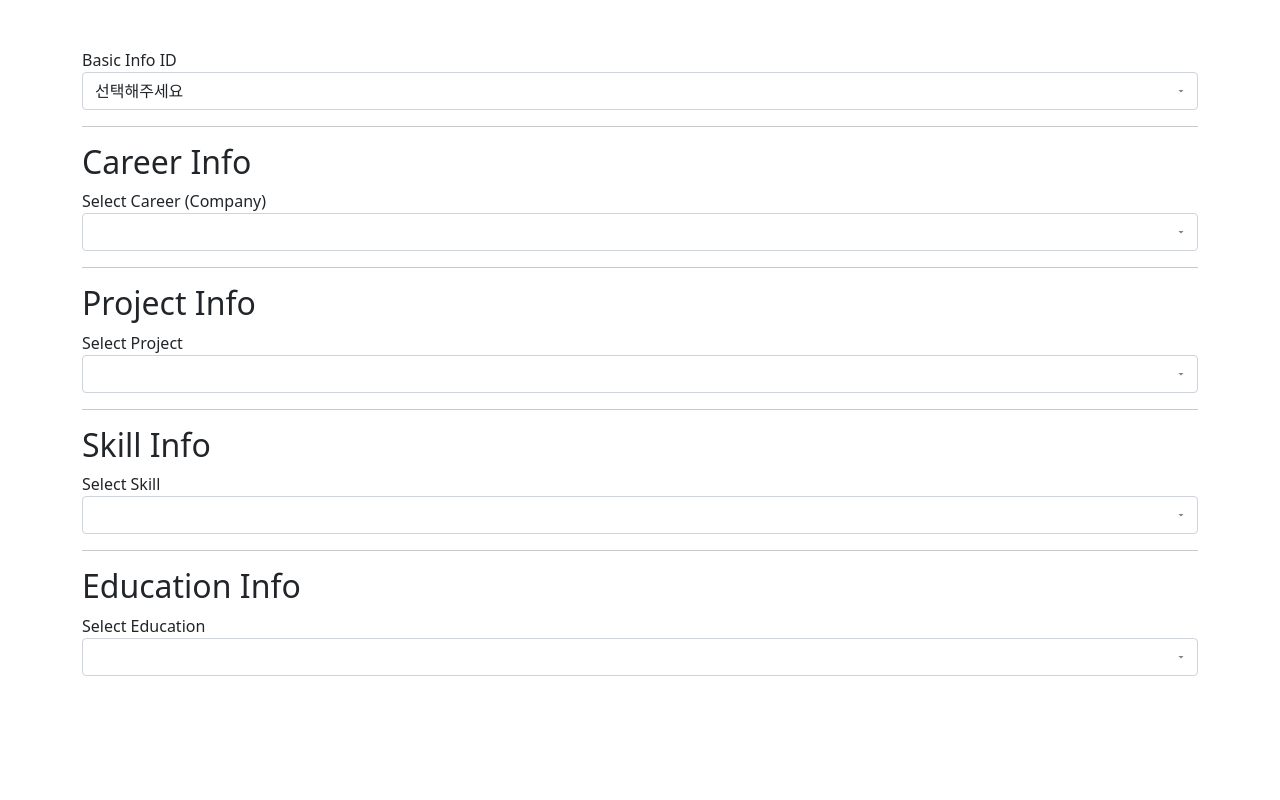
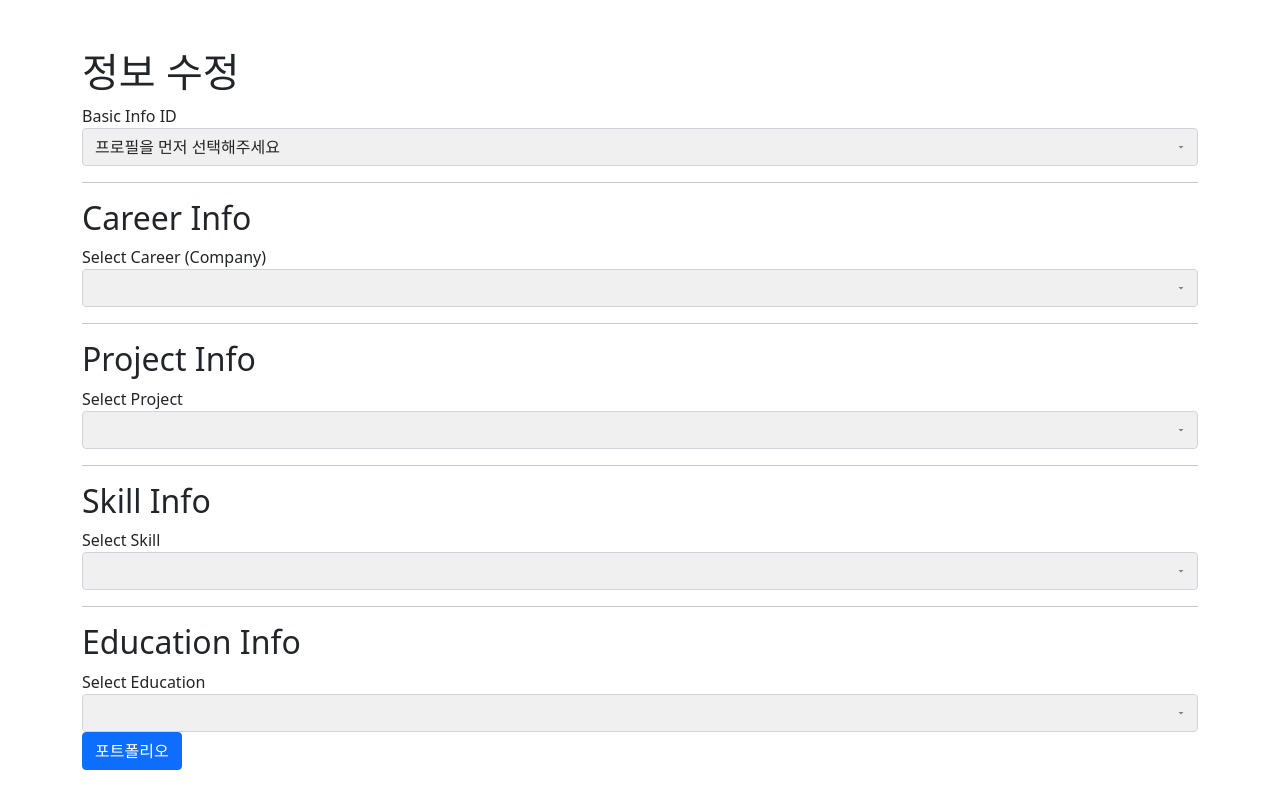
Before and after one commit to comsa33/portfolio-service, a Flask app: page /update_info in a window 1280 px wide. Run offline with Flask 3, Linux system fonts and the light colour scheme; data that the repository does not hold is empty; some libraries are stand-ins or nearby versions.

Commit message:
fix: html

```diff
--- a/static/css/update_info.css
+++ b/static/css/update_info.css
@@ -8,3 +8,7 @@ select.form-control {
     background-size: 12px; /* Set the size of the background image */
     padding-right: 30px; /* Add padding to not overlap the text and background image */
 }
+
+#career_select, #basic_info_id, #project_select, #skill_select, #education_select{
+    background-color: #f0f0f0;
+}
--- a/static/js/update_info.js
+++ b/static/js/update_info.js
@@ -11,7 +11,7 @@ function loadBasicInfoData() {
             // Add a default option
             const defaultOption = document.createElement("option");
             defaultOption.value = "";
-            defaultOption.textContent = "선택해주세요";
+            defaultOption.textContent = "프로필을 먼저 선택해주세요";
             basicInfoDropdown.appendChild(defaultOption);
 
             data.forEach(basicInfo => {
@@ -78,7 +78,11 @@ function populateSelectBoxes(data, type) {
     // Add a default option
     const defaultOption = document.createElement("option");
     defaultOption.value = "";
-    defaultOption.textContent = "선택해주세요";
+    if (type === "career") {
+        defaultOption.textContent = "경력 정보를 선택해주세요";
+    } else {
+        defaultOption.textContent = "프로젝트를 선택해주세요";
+    }
     selectElement.appendChild(defaultOption);
 
     // 실제 데이터로부터 옵션 추가
@@ -141,7 +145,7 @@ function populateSkillSelectBox(data) {
     // Null 옵션 추가
     const nullOption = document.createElement("option");
     nullOption.value = "";
-    nullOption.textContent = "선택하세요";
+    nullOption.textContent = "기술 스택을 선택하세요";
     selectElement.appendChild(nullOption);
 
     // 실제 데이터로부터 옵션 추가
@@ -175,7 +179,7 @@ function populateEducationSelectBox(data) {
     // Null 옵션 추가
     const nullOption = document.createElement("option");
     nullOption.value = "";
-    nullOption.textContent = "선택하세요";
+    nullOption.textContent = "학력 정보를 선택하세요";
     selectElement.appendChild(nullOption);
 
     // 실제 데이터로부터 옵션 추가
--- a/templates/additional_info.html
+++ b/templates/additional_info.html
@@ -313,6 +313,10 @@
             <button type="submit" id="submit-education" class="btn btn-primary">Submit Education</button>
         </form>
 
+        <div>
+            <button type="button" class="btn btn-primary" onclick="location.href='/update_info'">정보 수정</button>
+        </div>
+
     </div>
 
     <script src="https://code.jquery.com/jquery-3.5.1.slim.min.js"></script>
--- a/templates/basic_info.html
+++ b/templates/basic_info.html
@@ -12,7 +12,7 @@
 <body>
 
 <div class="container mt-5">
-    <h1>Basic Info</h1>
+    <h1>기본정보 입력</h1>
     <form id="basic-info-form">
         <div class="form-group">
             <label for="first_name_eng">First Name (English)</label>
@@ -84,7 +84,7 @@
     <hr>
 
     <div>
-        <button type="button" class="btn btn-primary" onclick="location.href='/additional_info'">Additional Info</button>
+        <button type="button" class="btn btn-primary" onclick="location.href='/additional_info'">추가정보입력</button>
     </div>
 </div>
 
--- a/templates/update_info.html
+++ b/templates/update_info.html
@@ -11,6 +11,7 @@
 </head>
 <body>
     <div class="container mt-5">
+        <h1>정보 수정</h1>
 
         <div>
             <label for="basic_info_id">Basic Info ID</label>
@@ -364,6 +365,9 @@
             <button id="update_education" class="btn btn-primary">Update Education</button>
         </form>
 
+        <div>
+            <button type="button" class="btn btn-primary" onclick="location.href='/'">포트폴리오</button>
+        </div>
     </div>
 
 
```
